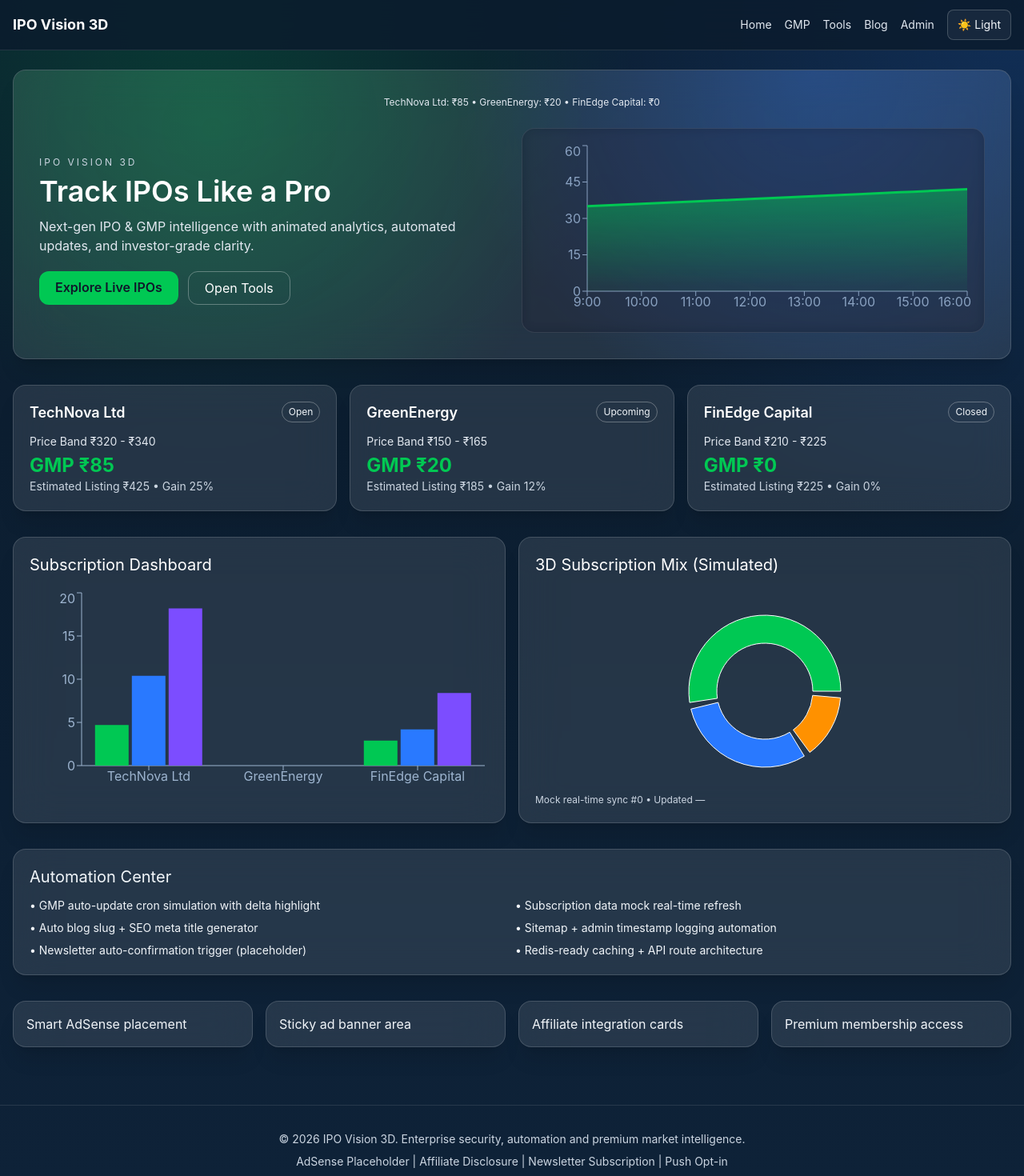
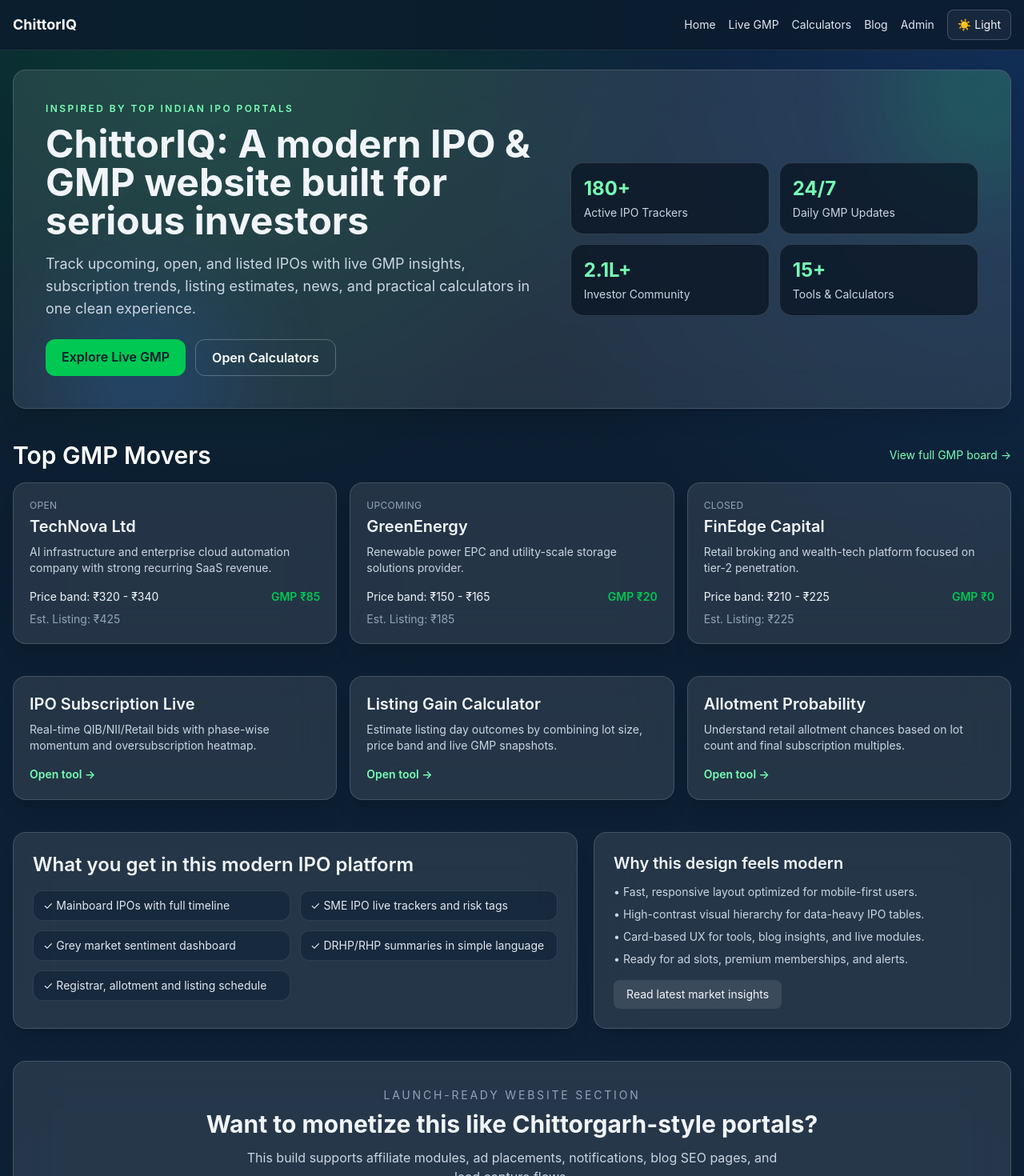
Before and after one commit to hack-lussac/monujangra, a Next.js app: page / in a window 1280 px wide. Shown: the top 1470 px of the page at 80% size. Built offline with nearby package versions, Linux system fonts and the light colour scheme.

Commit message:
Revamp homepage into modern Chittorgarh-style IPO portal

```diff
--- a/app/components/footer.tsx
+++ b/app/components/footer.tsx
@@ -1,8 +1,8 @@
 export function Footer() {
   return (
     <footer className="mt-12 border-t border-white/10 py-8 text-center text-sm text-slate-300">
-      <p>© {new Date().getFullYear()} IPO Vision 3D. Enterprise security, automation and premium market intelligence.</p>
-      <p className="mt-2">AdSense Placeholder | Affiliate Disclosure | Newsletter Subscription | Push Opt-in</p>
+      <p>© {new Date().getFullYear()} ChittorIQ. Modern IPO intelligence, GMP tracking, and investor-first tools.</p>
+      <p className="mt-2">Affiliate disclosure | Ad slots ready | Newsletter subscription | Price alerts</p>
     </footer>
   );
 }
--- a/app/components/header.tsx
+++ b/app/components/header.tsx
@@ -3,8 +3,8 @@ import { ThemeToggle } from './theme-toggle';
 
 const links = [
   ['/', 'Home'],
-  ['/gmp', 'GMP'],
-  ['/tools', 'Tools'],
+  ['/gmp', 'Live GMP'],
+  ['/tools', 'Calculators'],
   ['/blog', 'Blog'],
   ['/admin', 'Admin']
 ];
@@ -13,7 +13,7 @@ export function Header() {
   return (
     <header className="sticky top-0 z-20 border-b border-white/10 bg-[#0B1C2D]/85 backdrop-blur-xl">
       <div className="mx-auto flex max-w-7xl items-center justify-between px-4 py-3">
-        <Link href="/" className="text-lg font-bold text-white">IPO Vision 3D</Link>
+        <Link href="/" className="text-lg font-bold text-white">ChittorIQ</Link>
         <nav className="flex items-center gap-4">
           {links.map(([href, label]) => (
             <Link key={href} href={href} className="text-sm text-slate-200 transition hover:text-[#00C853]">
--- a/app/layout.tsx
+++ b/app/layout.tsx
@@ -4,17 +4,17 @@ import { Header } from './components/header';
 import { Footer } from './components/footer';
 
 export const metadata: Metadata = {
-  metadataBase: new URL('https://ipovision3d.com'),
+  metadataBase: new URL('https://chittoriq.com'),
   title: {
-    default: 'IPO Vision 3D | Next-Gen IPO & GMP Intelligence',
-    template: '%s | IPO Vision 3D'
+    default: 'ChittorIQ | Modern IPO, GMP & Listing Gain Platform',
+    template: '%s | ChittorIQ'
   },
-  description: 'Futuristic, secure and automated IPO intelligence platform with premium investor-grade analytics.',
+  description: 'Modern IPO and grey market premium intelligence portal with live trackers, calculators, and investor insights.',
   openGraph: {
-    title: 'IPO Vision 3D',
-    description: 'Real-time IPO/GMP dashboard with automation, tools and enterprise security.',
+    title: 'ChittorIQ',
+    description: 'Track IPO GMP, subscription data, listing estimates, and market insights in real-time.',
     type: 'website',
-    url: 'https://ipovision3d.com'
+    url: 'https://chittoriq.com'
   }
 };
 
--- a/app/page.tsx
+++ b/app/page.tsx
@@ -1,15 +1,142 @@
-import { HomeDashboard } from './components/home-dashboard';
+import Link from 'next/link';
 import { ipos } from './lib/data';
 
+const stats = [
+  { label: 'Active IPO Trackers', value: '180+' },
+  { label: 'Daily GMP Updates', value: '24/7' },
+  { label: 'Investor Community', value: '2.1L+' },
+  { label: 'Tools & Calculators', value: '15+' }
+];
+
+const quickTools = [
+  {
+    title: 'IPO Subscription Live',
+    description: 'Real-time QIB/NII/Retail bids with phase-wise momentum and oversubscription heatmap.',
+    href: '/gmp'
+  },
+  {
+    title: 'Listing Gain Calculator',
+    description: 'Estimate listing day outcomes by combining lot size, price band and live GMP snapshots.',
+    href: '/tools'
+  },
+  {
+    title: 'Allotment Probability',
+    description: 'Understand retail allotment chances based on lot count and final subscription multiples.',
+    href: '/tools'
+  }
+];
+
+const coverage = [
+  'Mainboard IPOs with full timeline',
+  'SME IPO live trackers and risk tags',
+  'Grey market sentiment dashboard',
+  'DRHP/RHP summaries in simple language',
+  'Registrar, allotment and listing schedule'
+];
+
 export default function HomePage() {
+  const topGainers = [...ipos].sort((a, b) => b.gmp - a.gmp).slice(0, 3);
+
   return (
-    <div>
-      <HomeDashboard ipos={ipos} />
-      <section className="mt-8 grid gap-4 md:grid-cols-4">
-        <div className="glass-card p-4 text-slate-100">Smart AdSense placement</div>
-        <div className="glass-card p-4 text-slate-100">Sticky ad banner area</div>
-        <div className="glass-card p-4 text-slate-100">Affiliate integration cards</div>
-        <div className="glass-card p-4 text-slate-100">Premium membership access</div>
+    <div className="space-y-8 md:space-y-10">
+      <section className="glass-card relative overflow-hidden p-6 md:p-10">
+        <div className="absolute -right-20 -top-20 h-56 w-56 rounded-full bg-[#00C853]/20 blur-3xl" />
+        <div className="absolute -bottom-20 left-12 h-56 w-56 rounded-full bg-[#2979FF]/20 blur-3xl" />
+        <div className="relative z-10 grid gap-8 lg:grid-cols-[1.1fr_0.9fr] lg:items-center">
+          <div>
+            <p className="text-xs font-semibold uppercase tracking-[0.2em] text-[#77ffb4]">Inspired by top Indian IPO portals</p>
+            <h1 className="mt-3 text-4xl font-bold leading-tight md:text-5xl">ChittorIQ: A modern IPO & GMP website built for serious investors</h1>
+            <p className="mt-4 max-w-2xl text-slate-300 md:text-lg">
+              Track upcoming, open, and listed IPOs with live GMP insights, subscription trends, listing estimates,
+              news, and practical calculators in one clean experience.
+            </p>
+            <div className="mt-6 flex flex-wrap gap-3">
+              <Link href="/gmp" className="rounded-xl bg-[#00C853] px-5 py-2.5 font-semibold text-[#0B1C2D] transition hover:brightness-110">
+                Explore Live GMP
+              </Link>
+              <Link href="/tools" className="rounded-xl border border-white/25 px-5 py-2.5 font-semibold text-white transition hover:bg-white/10">
+                Open Calculators
+              </Link>
+            </div>
+          </div>
+
+          <div className="grid gap-3 sm:grid-cols-2">
+            {stats.map((item) => (
+              <article key={item.label} className="rounded-2xl border border-white/15 bg-[#081320]/70 p-4">
+                <p className="text-2xl font-bold text-[#77ffb4]">{item.value}</p>
+                <p className="mt-1 text-sm text-slate-300">{item.label}</p>
+              </article>
+            ))}
+          </div>
+        </div>
+      </section>
+
+      <section>
+        <div className="mb-4 flex items-center justify-between">
+          <h2 className="section-title text-2xl">Top GMP Movers</h2>
+          <Link href="/gmp" className="text-sm text-[#77ffb4] hover:text-[#00C853]">View full GMP board →</Link>
+        </div>
+        <div className="grid gap-4 md:grid-cols-3">
+          {topGainers.map((ipo) => (
+            <article key={ipo.id} className="glass-card card-tilt p-5">
+              <p className="text-xs uppercase tracking-wide text-slate-400">{ipo.status}</p>
+              <h3 className="mt-1 text-xl font-semibold">{ipo.companyName}</h3>
+              <p className="mt-2 text-sm text-slate-300">{ipo.overview}</p>
+              <div className="mt-4 flex items-center justify-between text-sm">
+                <span>Price band: ₹{ipo.priceBandMin} - ₹{ipo.priceBandMax}</span>
+                <span className="font-semibold text-[#00C853]">GMP ₹{ipo.gmp}</span>
+              </div>
+              <p className="mt-2 text-sm text-slate-400">Est. Listing: ₹{ipo.priceBandMax + ipo.gmp}</p>
+            </article>
+          ))}
+        </div>
+      </section>
+
+      <section className="grid gap-4 lg:grid-cols-3">
+        {quickTools.map((tool) => (
+          <article key={tool.title} className="glass-card p-5">
+            <h3 className="text-xl font-semibold">{tool.title}</h3>
+            <p className="mt-2 text-sm text-slate-300">{tool.description}</p>
+            <Link href={tool.href} className="mt-4 inline-block text-sm font-semibold text-[#77ffb4] hover:text-[#00C853]">
+              Open tool →
+            </Link>
+          </article>
+        ))}
+      </section>
+
+      <section className="grid gap-5 lg:grid-cols-[1.15fr_0.85fr]">
+        <div className="glass-card p-6">
+          <h2 className="text-2xl font-semibold">What you get in this modern IPO platform</h2>
+          <div className="mt-4 grid gap-3 sm:grid-cols-2">
+            {coverage.map((item) => (
+              <p key={item} className="rounded-xl border border-white/10 bg-[#0b1d31]/50 px-3 py-2 text-sm text-slate-200">
+                ✓ {item}
+              </p>
+            ))}
+          </div>
+        </div>
+        <div className="glass-card p-6">
+          <h2 className="text-xl font-semibold">Why this design feels modern</h2>
+          <ul className="mt-3 space-y-2 text-sm text-slate-300">
+            <li>• Fast, responsive layout optimized for mobile-first users.</li>
+            <li>• High-contrast visual hierarchy for data-heavy IPO tables.</li>
+            <li>• Card-based UX for tools, blog insights, and live modules.</li>
+            <li>• Ready for ad slots, premium memberships, and alerts.</li>
+          </ul>
+          <Link href="/blog" className="mt-4 inline-block rounded-lg bg-white/10 px-4 py-2 text-sm hover:bg-white/20">Read latest market insights</Link>
+        </div>
+      </section>
+
+      <section className="glass-card p-6 text-center md:p-8">
+        <p className="text-sm uppercase tracking-[0.2em] text-slate-400">Launch-ready website section</p>
+        <h2 className="mt-2 text-3xl font-bold">Want to monetize this like Chittorgarh-style portals?</h2>
+        <p className="mx-auto mt-3 max-w-2xl text-slate-300">
+          This build supports affiliate modules, ad placements, notifications, blog SEO pages, and lead capture flows.
+        </p>
+        <div className="mt-6 flex flex-wrap justify-center gap-3">
+          <Link href="/tools" className="rounded-xl bg-[#00C853] px-5 py-2.5 font-semibold text-[#0B1C2D]">Try investor tools</Link>
+          <Link href="/gmp" className="rounded-xl border border-white/25 px-5 py-2.5 font-semibold">Check GMP updates</Link>
+        </div>
       </section>
     </div>
   );
```
